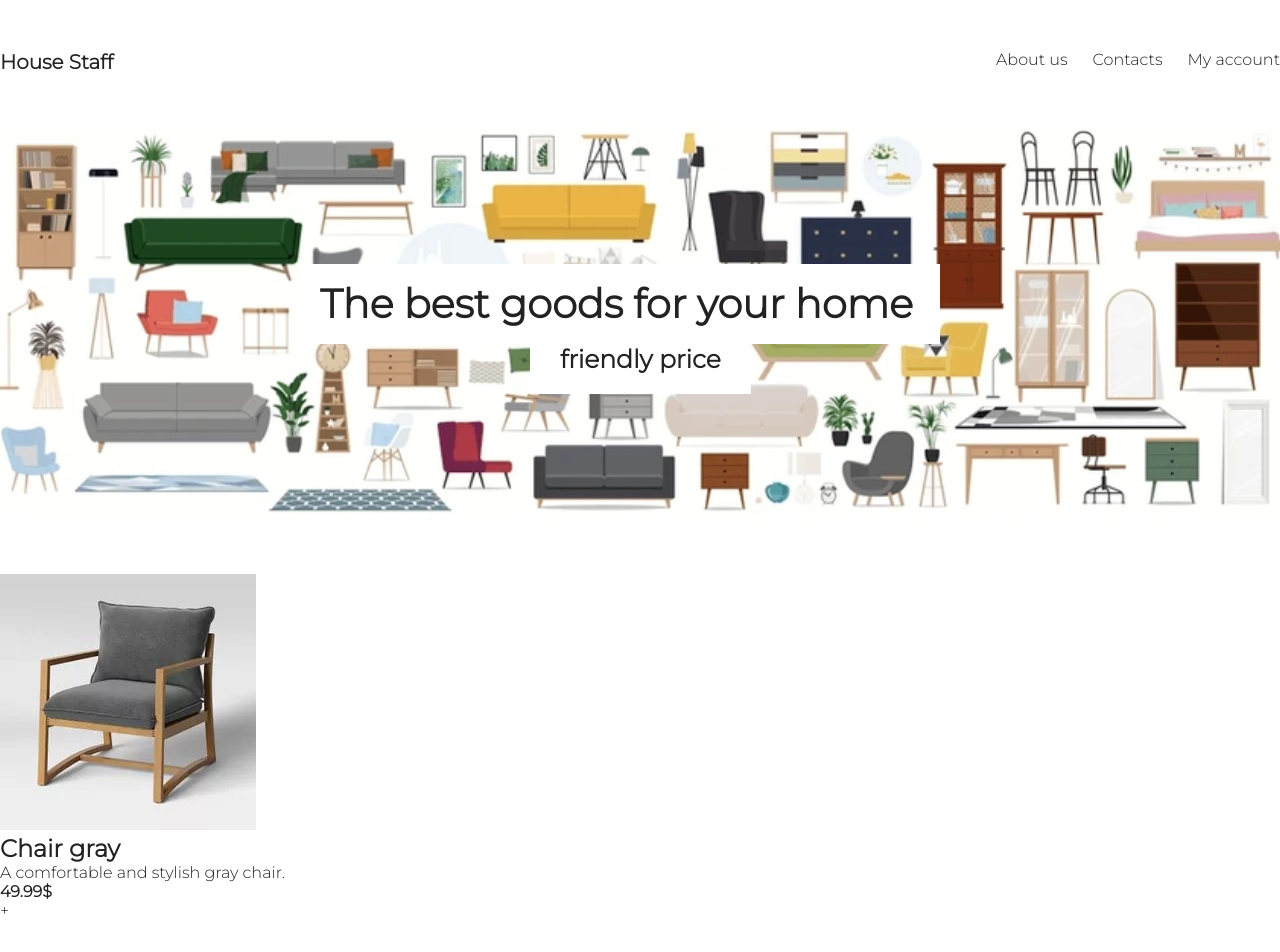
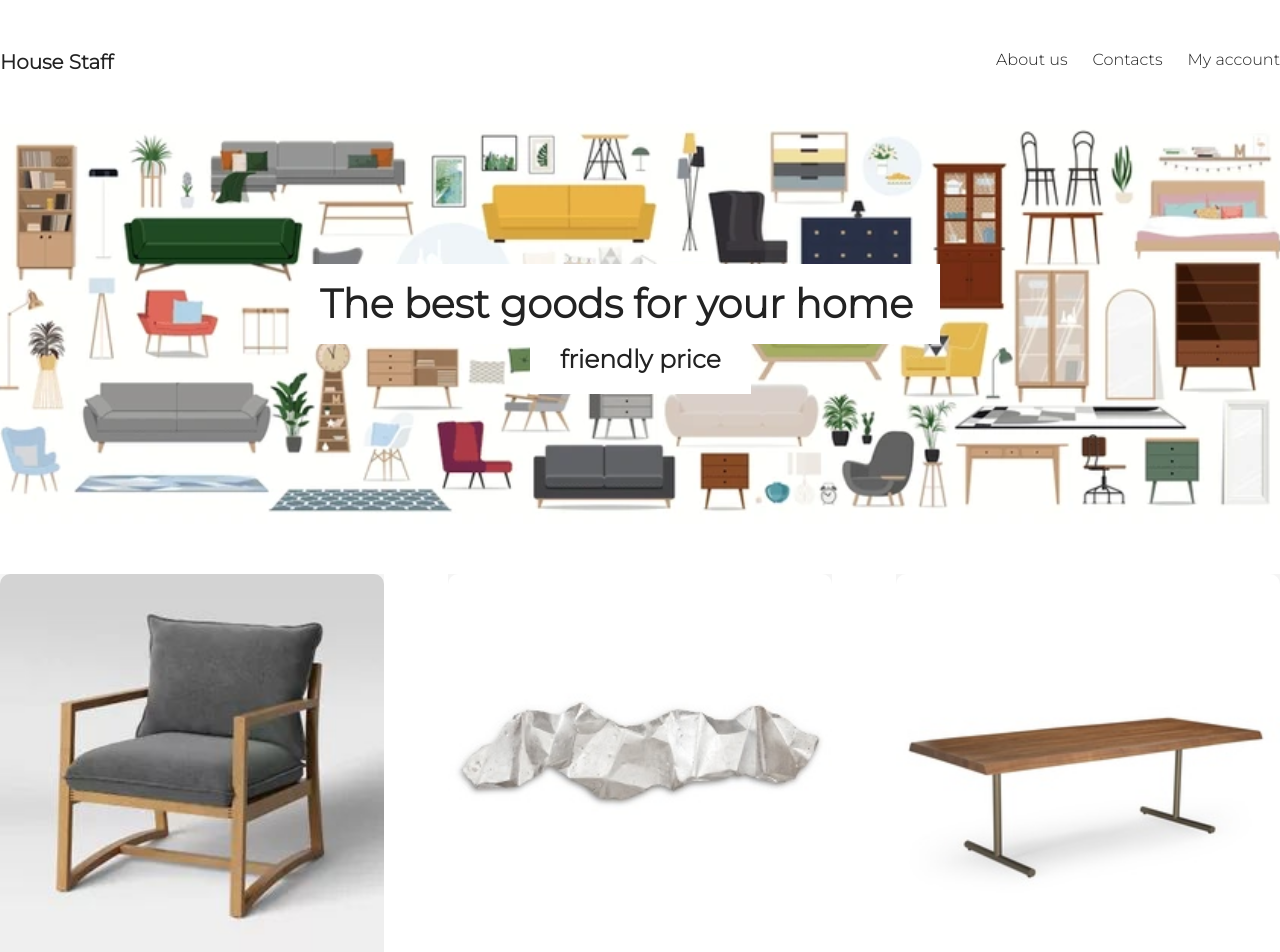
Before and after one commit to LeoKrasowski/eCommerce, a React (Create React App) app: page / in a window 1280 px wide. Shown: the top 952 px of the page. Built offline with nearby package versions, Linux system fonts and the light colour scheme.

Commit message:
some style for main page

```diff
--- a/src/index.css
+++ b/src/index.css
@@ -79,6 +79,61 @@ header .presentation::before {
   padding: 30px;
 }
 
+main {
+  display: flex;
+  width: 100%;
+  flex-wrap: wrap;
+  justify-content: space-between;
+}
+
+main .item {
+  width: 30%;
+  margin-bottom: 50px;
+  background: #f5f5f5 ;
+  overflow: hidden;
+  position: relative;
+  padding-bottom: 20px;
+}
+
+main .item img {
+  width: 100%;
+  border-radius: 10px 10px 0 0;
+  transition: transform 500ms ease;
+}
+
+main .item img:hover {
+  transform: scale(1.02);
+}
+
+main h2, main p, main b {
+  margin: 10px 20px;
+  color: #333;
+}
+
+main b {
+  color: rgba(13, 94, 53, 0.861);
+}
+
+main .add-to-cart {
+  position: absolute;
+  right: 20px;
+  bottom: 20px;
+  width: 35px;
+  height: 35px;
+  text-align: center;
+  line-height: 35px;
+  background: #0b8f35;
+  color: #fff;
+  border-radius: 50%;
+  cursor: pointer;
+  font-weight: 600;
+}
+
+main .add-to-cart:hover {
+  transform: scale(1.08) translateY(-5px);
+  transition: transform 400ms ease;
+}
+
 footer {
   text-align: center;
   margin-top: 10px;
```
